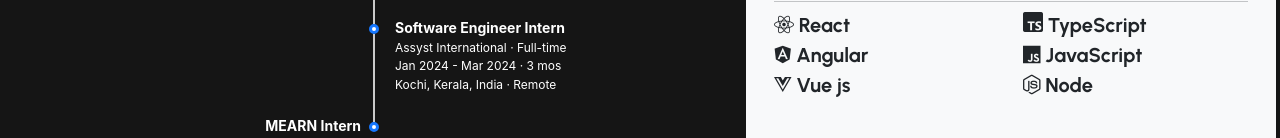
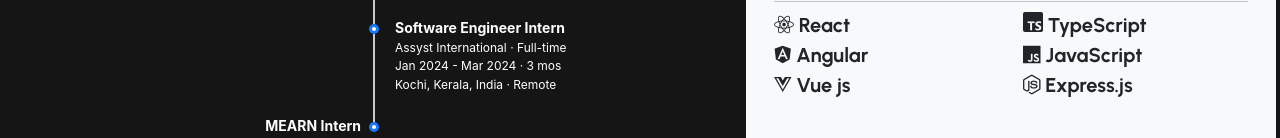
Before and after one commit to Athulsn10/portfolio-new, a React (Vite) app: page /Home in a window 1280 px wide. Shown: the part 647-785 px from the top of the page. Built offline with nearby package versions, Linux system fonts and the light colour scheme.

Commit message:
update Skills component to replace 'Node' with 'Express.js'

```diff
--- a/src/components/Skills.tsx
+++ b/src/components/Skills.tsx
@@ -14,7 +14,7 @@ function Skills() {
                     <div className="col-6">
                         <p><i className="fi fi-brands-typescript"></i> TypeScript</p>
                         <p><i className="fa-brands fa-js"></i> JavaScript</p>
-                        <p><i className="fa-brands fa-node-js"></i> Node</p>
+                        <p><i className="fa-brands fa-node-js"></i> Express.js</p>
                     </div>
                 </div>
             </div>
```
